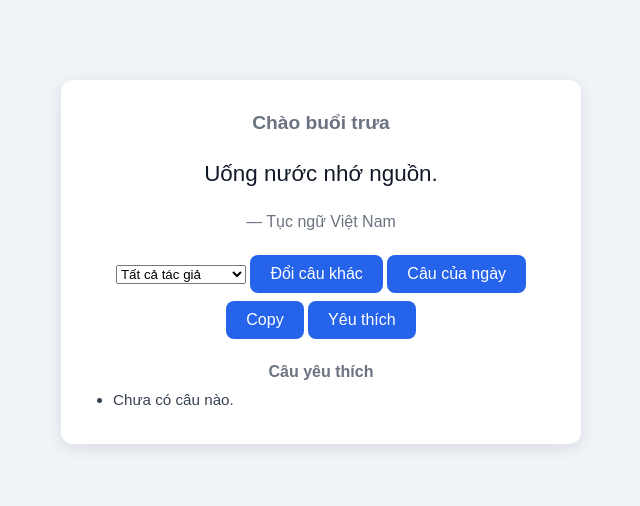
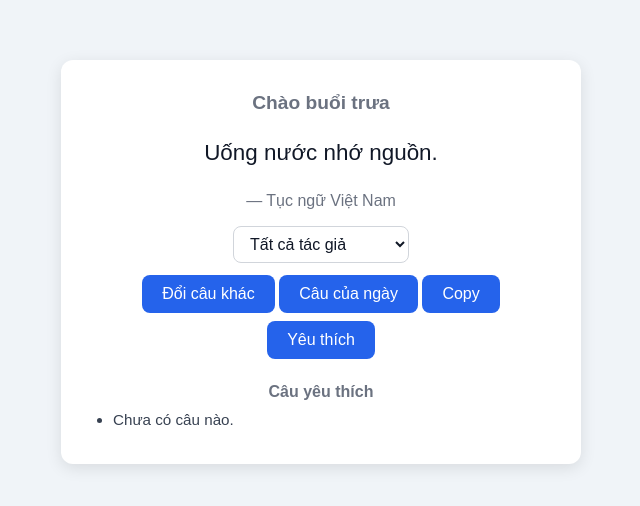
Before and after one commit to nvanbao/daily-quote-app, a plain HTML site: page index.html in a window 1280 px wide. Shown: the part 138-644 px from the top of the page, without its empty margins (319-959 px from the left). Drawn offline with Linux system fonts and the light colour scheme.

Commit message:
style: add author select styles

```diff
--- a/style.css
+++ b/style.css
@@ -98,3 +98,22 @@ h2 {
         color: #d1d5db;
     }
 }
+
+select {
+    display: block;
+    margin: 12px auto 4px;
+    padding: 8px 12px;
+    border: 1px solid #d1d5db;
+    border-radius: 8px;
+    background: #ffffff;
+    color: #111827;
+    font-size: 1rem;
+}
+
+@media (prefers-color-scheme: dark) {
+    select {
+        background: #111827;
+        color: #f9fafb;
+        border-color: #4b5563;
+    }
+}
```
